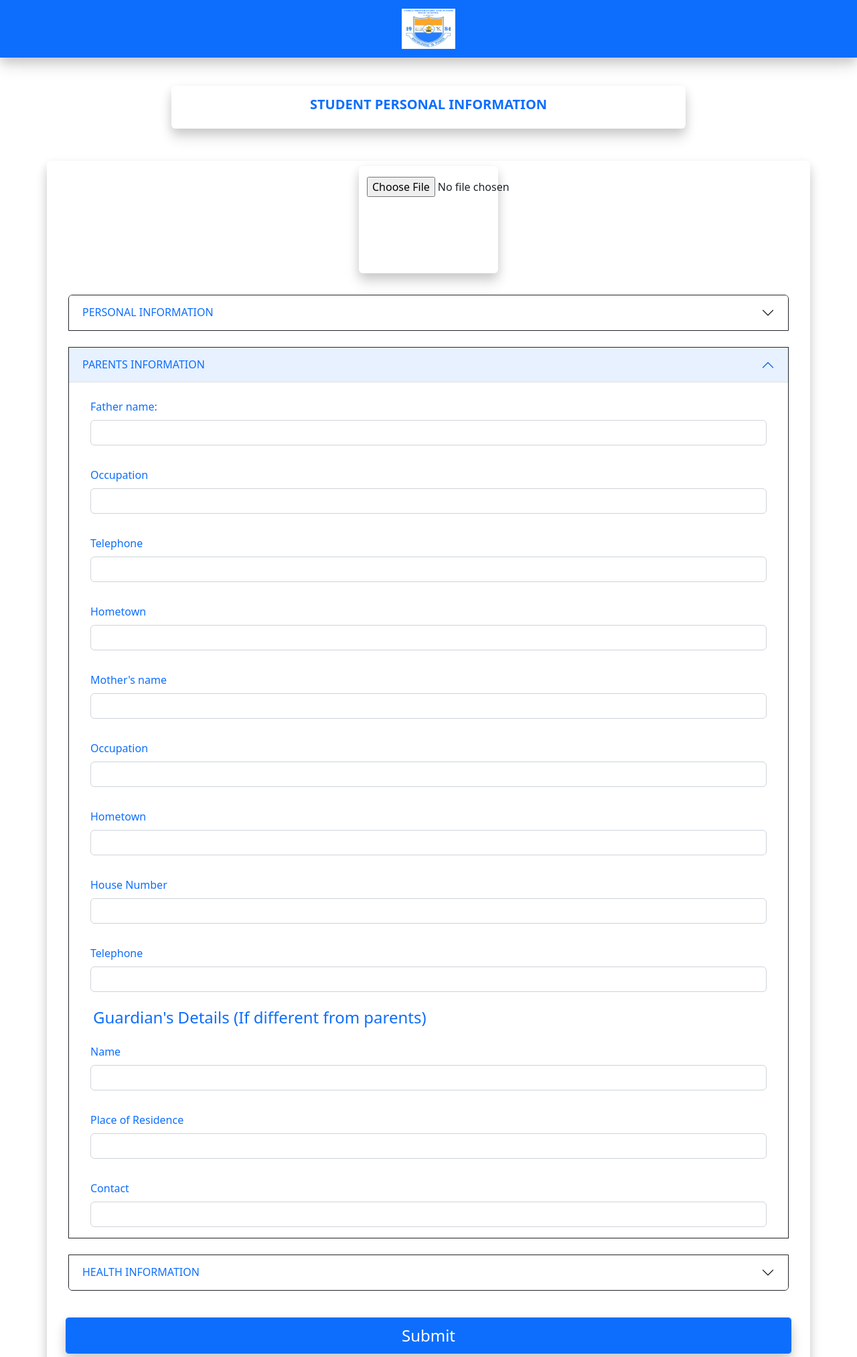
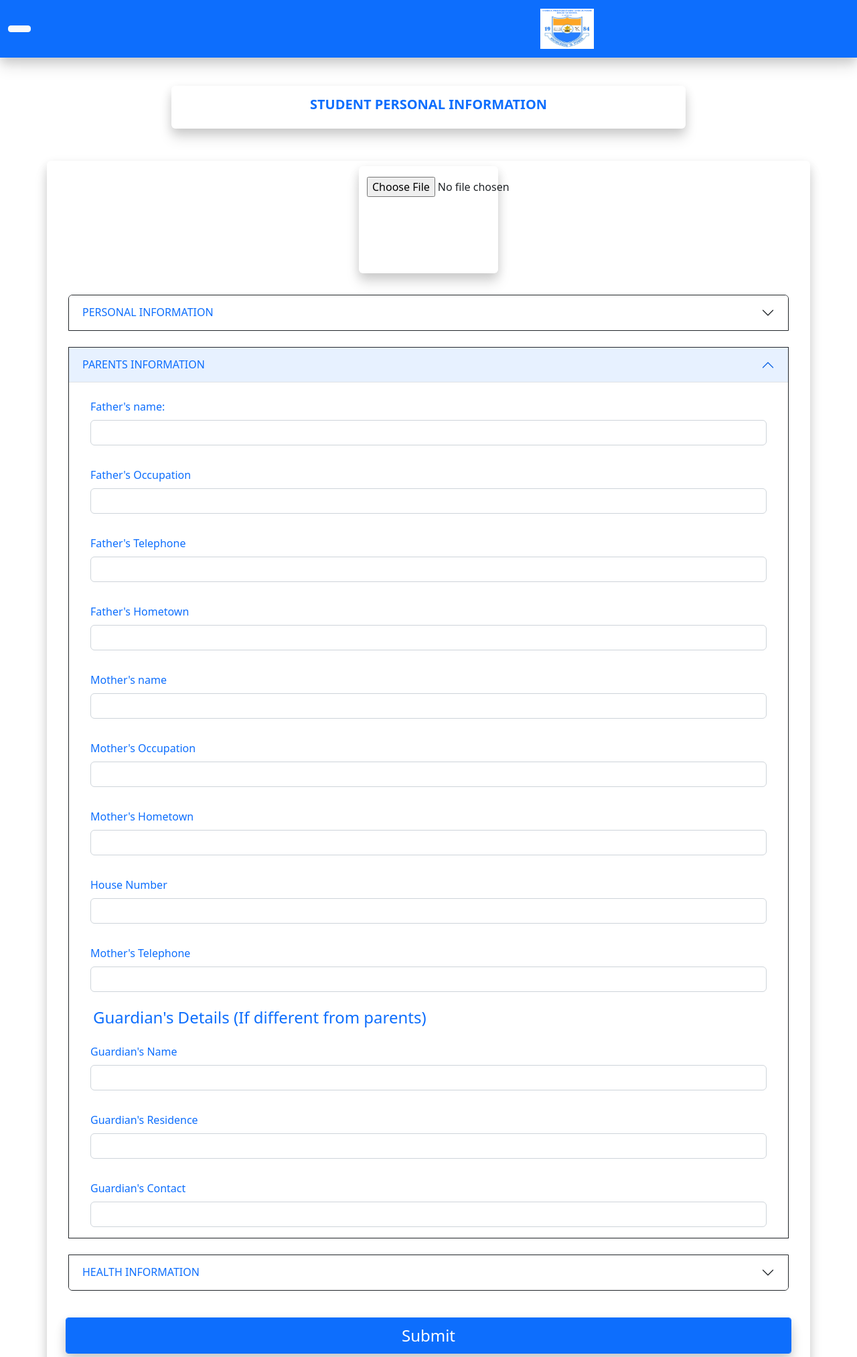
Before and after one commit to BrightfieldTechAcademy/FullstackCohort1-Projects, a PHP site: page /addStudent in a window 1280 px wide, after a click on "PARENTS INFORMATION". Shown: the top 2026 px of the page at 67% size. Run offline with PHP 8.4, Linux system fonts and the light colour scheme; the visitor is signed in with stand-in values (Sample User, id 1); data that the repository does not hold is empty.

Commit message:
modifying Add student view

```diff
--- a/CorsaSchoolManagementSystem/Views/addStudent.php
+++ b/CorsaSchoolManagementSystem/Views/addStudent.php
@@ -15,7 +15,9 @@
 <body>
   <nav class="navbar navbar-light bg-primary fixed-top" style="box-shadow: 0 15px 20px 0 rgba(0, 0, 0, 0.1), 0 6px 15px 0 rgba(0, 0, 0, 0.14);">
     <div class="container-fluid">
-    <i class="bi bi-skip-backward-fill"></i>
+      <a href="/Dashbard.php" class="btn btn-light btn-sm py-1 px-3 me-auto">
+       <i class="bi bi-skip-backward-fill fs-4 text-primary"></i>
+      </a>
       <a class="navbar-brand m-auto" href="#">
         <img src="<?php echo BASE_URL?>/Views/image/logo.jpg" class="thumbmail img-fluid" alt="" style="width: 80px; height: 60px;">
       </a>
@@ -81,13 +83,13 @@
                     <div class="container mt-4">
                         <p class="mt-3 fw-bolder">Gender</p>
                          <div class="d-flex">
-                            <input type="checkbox" class="ps-2" name="male">
+                            <input type="radio" class="ps-2" name="gender">
                             <label for="male" class="p-2">Male</label>
 
-                            <input type="checkbox" class="ps-2" name="female">
+                            <input type="radio" class="ps-2" name="gender">
                             <label for="female" class="p-2">Female</label>
 
-                            <input type="checkbox" class="ps-2" name="other">
+                            <input type="radio" class="ps-2" name="gender">
                             <label for="other" class="p-2">Other</label>
 
                          </div>
@@ -115,7 +117,7 @@
 
                     <div class="d-flex flex-column container mt-4">
                         <label for="GPS" class="my-2">Year Of Admission</label>
-                        <input type="datetime-local" class="form-control" name="yearOfAdmission">
+                        <input type="number" min="2000" max="3000" class="form-control" name="yearOfAdmission">
                     </div>
             </div>
           </div>
@@ -130,23 +132,23 @@
           <div id="collapseTwo" class="accordion-collapse collapse" aria-labelledby="headingTwo" data-bs-parent="#accordionExample">
             <div class="accordion-body">
                   <div class="d-flex flex-column container">
-                    <label class="my-2">Father name:</label>
+                    <label class="my-2">Father's name:</label>
                     <input type="text" class="form-control" name="fathersName" required>
                   </div>
 
                   <div class="d-flex flex-column container mt-4">
-                    <label class="my-2">Occupation</label>
-                    <input type="text" class="form-control" name="occupation" required>
+                    <label class="my-2">Father's Occupation</label>
+                    <input type="text" class="form-control" name="fathersOccupation" required>
                   </div>
 
                   <div class="d-flex flex-column container mt-4">
-                    <label class="my-2">Telephone</label>
-                    <input type="tel" class="form-control" name="telephone" required>
+                    <label class="my-2">Father's Telephone</label>
+                    <input type="tel" class="form-control" name="fathersTelephone" required>
                   </div>
 
                   <div class="d-flex flex-column container mt-4">
-                    <label class="my-2">Hometown</label>
-                    <input type="text" class="form-control" name="hometown" required>
+                    <label class="my-2">Father's Hometown</label>
+                    <input type="text" class="form-control" name="fathersHometown" required>
                   </div>
 
                   <div class="d-flex flex-column container mt-4">
@@ -155,13 +157,13 @@
                   </div>
 
                   <div class="d-flex flex-column container mt-4">
-                    <label class="my-2">Occupation</label>
-                    <input type="text" class="form-control" name="occupation" required>
+                    <label class="my-2">Mother's Occupation</label>
+                    <input type="text" class="form-control" name="mothersOccupation" required>
                   </div>
 
                   <div class="d-flex flex-column container mt-4">
-                    <label class="my-2">Hometown</label>
-                    <input type="text" class="form-control" name="hometown" required>
+                    <label class="my-2">Mother's Hometown</label>
+                    <input type="text" class="form-control" name="mothersHometown" required>
                   </div>
 
                   <div class="d-flex flex-column container mt-4">
@@ -170,25 +172,25 @@
                   </div>
 
                   <div class="d-flex flex-column container mt-4">
-                    <label class="my-2">Telephone</label>
-                    <input type="tel" class="form-control" name="telephone" required>
+                    <label class="my-2">Mother's Telephone</label>
+                    <input type="tel" class="form-control" name="mothersTelephone" required>
                   </div>
 
                   <h4 class="mt-4 ms-3">Guardian's Details (If different from parents)</h4>
 
                   <div class="d-flex flex-column container mt-3">
-                    <label class="my-2">Name</label>
+                    <label class="my-2">Guardian's Name</label>
                     <input type="text" class="form-control" name="guardiansName">
                   </div>
 
                   <div class="d-flex flex-column container mt-4">
-                    <label class="my-2">Place of Residence</label>
-                    <input type="text" class="form-control" name="placeOfResidence">
+                    <label class="my-2">Guardian's Residence</label>
+                    <input type="text" class="form-control" name="guardiansResidence">
                   </div>
 
                   <div class="d-flex flex-column container mt-4">
-                    <label class="my-2">Contact</label>
-                    <input type="tel" class="form-control" name="contact">
+                    <label class="my-2">Guardian's Contact</label>
+                    <input type="tel" class="form-control" name="guardianscontact">
                   </div>
             </div>
           </div>
@@ -204,12 +206,12 @@
             <div class="accordion-body">
                 <div class="d-flex flex-column container mt-4">
                   <label class="my-2">Emergency Contact Number</label>
-                  <input type="tel" class="form-control" name="emergencyContact">
+                  <input type="tel" class="form-control" name="emergencyContact" required>
                 </div>
 
                 <div class="d-flex flex-column container mt-4">
                   <label class="my-2">Personal Doctor Number</label>
-                  <input type="tel" class="form-control" name="doctor'sContact">
+                  <input type="tel" class="form-control" name="doctorsContact">
                 </div>
 
                 <div class="d-flex flex-column container mt-4">
```
